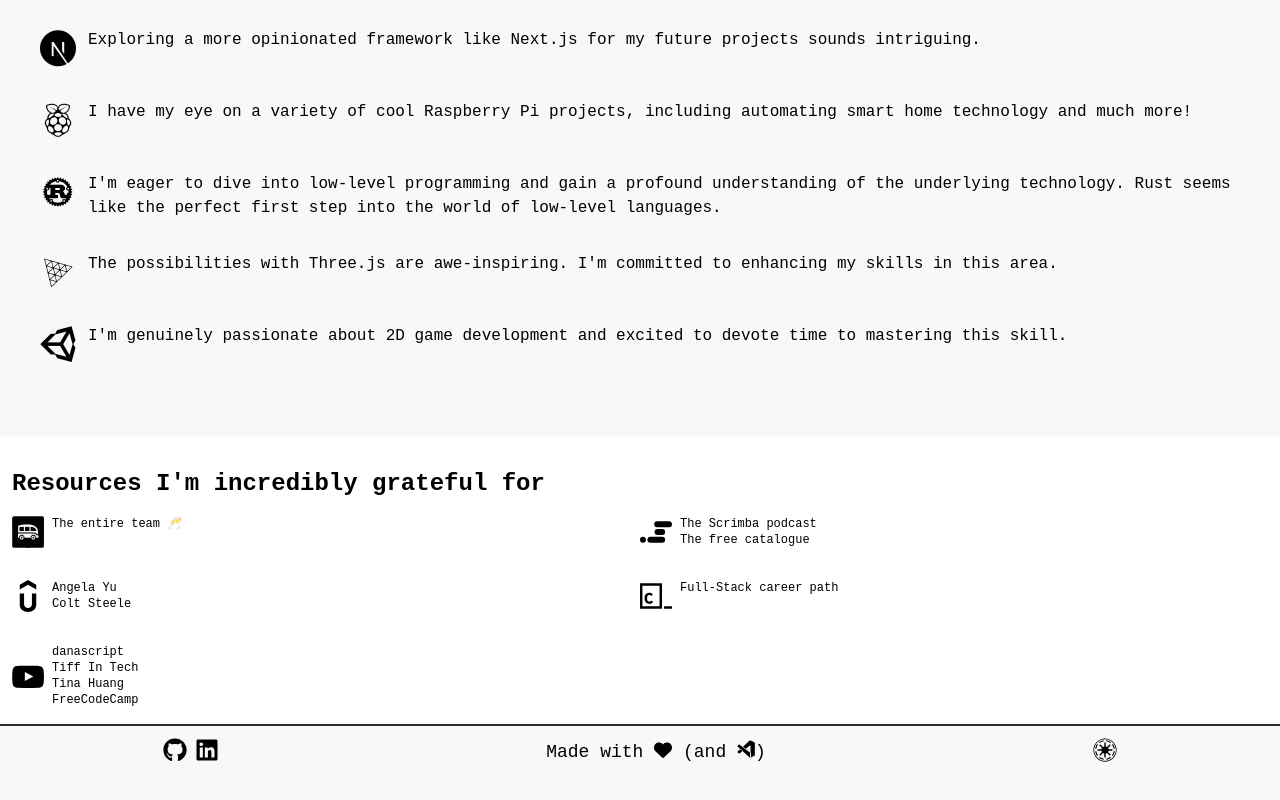
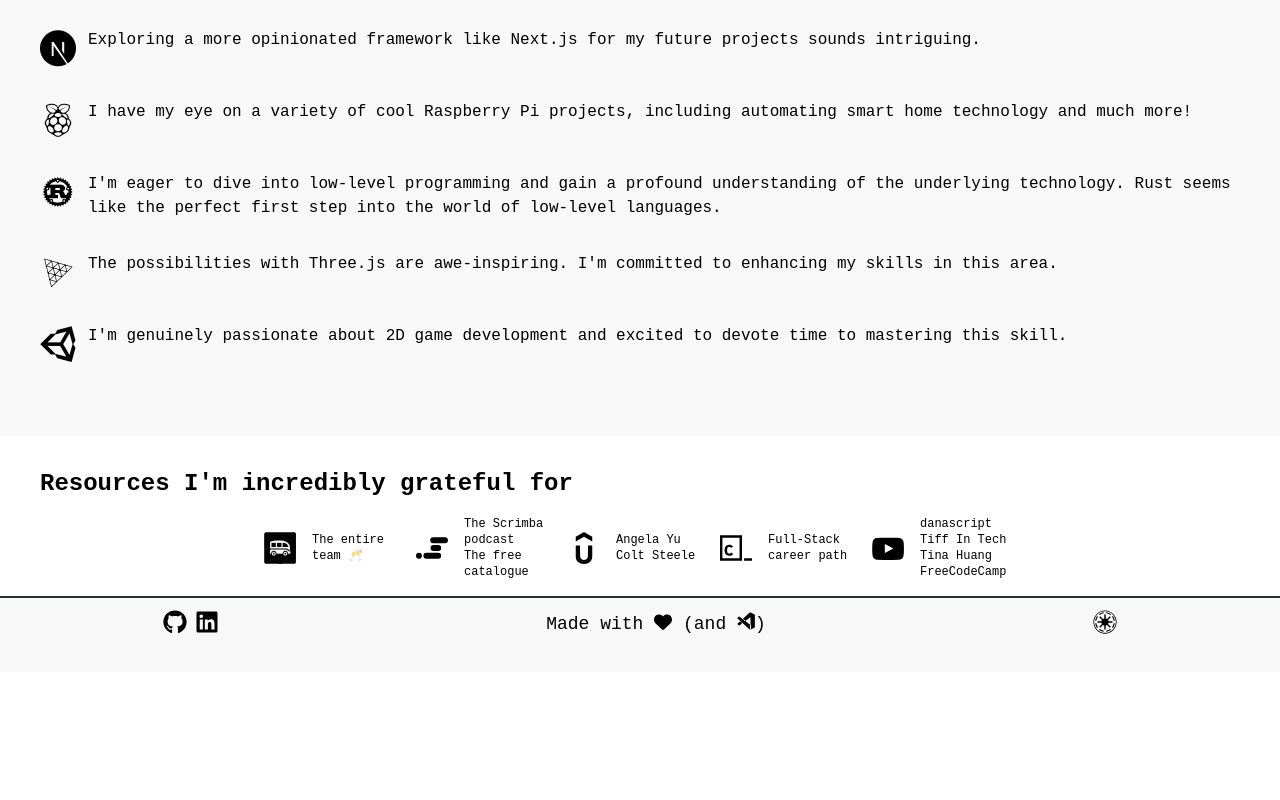
Before and after one commit to zacnation/react-portfolio, a React (Vite) app: page / in a window 1280 px wide. Shown: the part 1564-2364 px from the top of the page. After the commit the page ends 2236 px from the top, so only its background shows below. Built offline with nearby package versions, Linux system fonts and the light colour scheme.

Commit message:
Tablet 768 - 'resources and ResourceCard'

```diff
--- a/src/components/ResourceCard.jsx
+++ b/src/components/ResourceCard.jsx
@@ -2,9 +2,9 @@ import PropTypes from "prop-types";
 
 export default function ResourceCard(props) {
   return (
-    <div className="flex py-4">
-      <img src={props.imageSrc} className={`w-10 pr-2`}></img>
-      <ul>
+    <div className="flex py-4 px-1">
+      <img src={props.imageSrc} className={`w-10 pr-2 md:pr-4 md:w-12`}></img>
+      <ul className="md:w-24">
         {props.listItems.map((item, index) => {
           return (
             <li className="text-xs" key={index}>
--- a/src/components/Resources.jsx
+++ b/src/components/Resources.jsx
@@ -4,16 +4,16 @@ import ResourceCard from "./ResourceCard";
 export default function Resources(props) {
   return (
     <section
-      className={`pt-8 px-3 ${
+      className={`pt-8 px-3 md:px-10 ${
         props.darkMode ? "bg-very-dark text-white" : "bg-white"
       }`}
     >
-      <h2 className="md:hidden text-2xl font-bold pb-5">Resources</h2>
-      <h2 className="hidden md:block text-2xl font-bold">
+      <h2 className="lg:hidden text-2xl font-bold pb-5">Resources</h2>
+      <h2 className="hidden lg:block text-2xl font-bold">
         Resources I&apos;m incredibly grateful for
       </h2>
 
-      <div className="grid grid-cols-2">
+      <div className="grid grid-cols-2 md:hidden">
         <div className="flex items-center">
           <ResourceCard
             imageSrc={
@@ -68,6 +68,60 @@ export default function Resources(props) {
           />
         </div>
       </div>
+
+      <div className="hidden md:flex justify-center">
+        <div className="flex items-center">
+          <ResourceCard
+            imageSrc={
+              props.darkMode ? "lewagon-icon-inverted.svg" : "lewagon-icon.svg"
+            }
+            listItems={["The entire team 🥂"]}
+          />
+        </div>
+
+        <div className="flex items-center">
+          <ResourceCard
+            imageSrc={
+              props.darkMode ? "scrimba-dark-f.svg" : "scrimba-icon.svg"
+            }
+            listItems={["The Scrimba podcast", "The free catalogue"]}
+          />
+        </div>
+
+        <div className="flex items-center">
+          <ResourceCard
+            imageSrc={
+              props.darkMode ? "udemy-icon-inverted.svg" : "udemy-icon.svg"
+            }
+            listItems={["Angela Yu", "Colt Steele"]}
+          />
+        </div>
+
+        <div className="flex items-center">
+          <ResourceCard
+            imageSrc={
+              props.darkMode
+                ? "codecademy-icon-inverted.svg"
+                : "codecademy-icon.svg"
+            }
+            listItems={["Full-Stack career path"]}
+          />
+        </div>
+
+        <div className="flex items-center">
+          <ResourceCard
+            imageSrc={
+              props.darkMode ? "youtube-dark-f.svg" : "youtube-icon.svg"
+            }
+            listItems={[
+              "danascript",
+              "Tiff In Tech",
+              "Tina Huang",
+              "FreeCodeCamp",
+            ]}
+          />
+        </div>
+      </div>
     </section>
   );
 }
```
